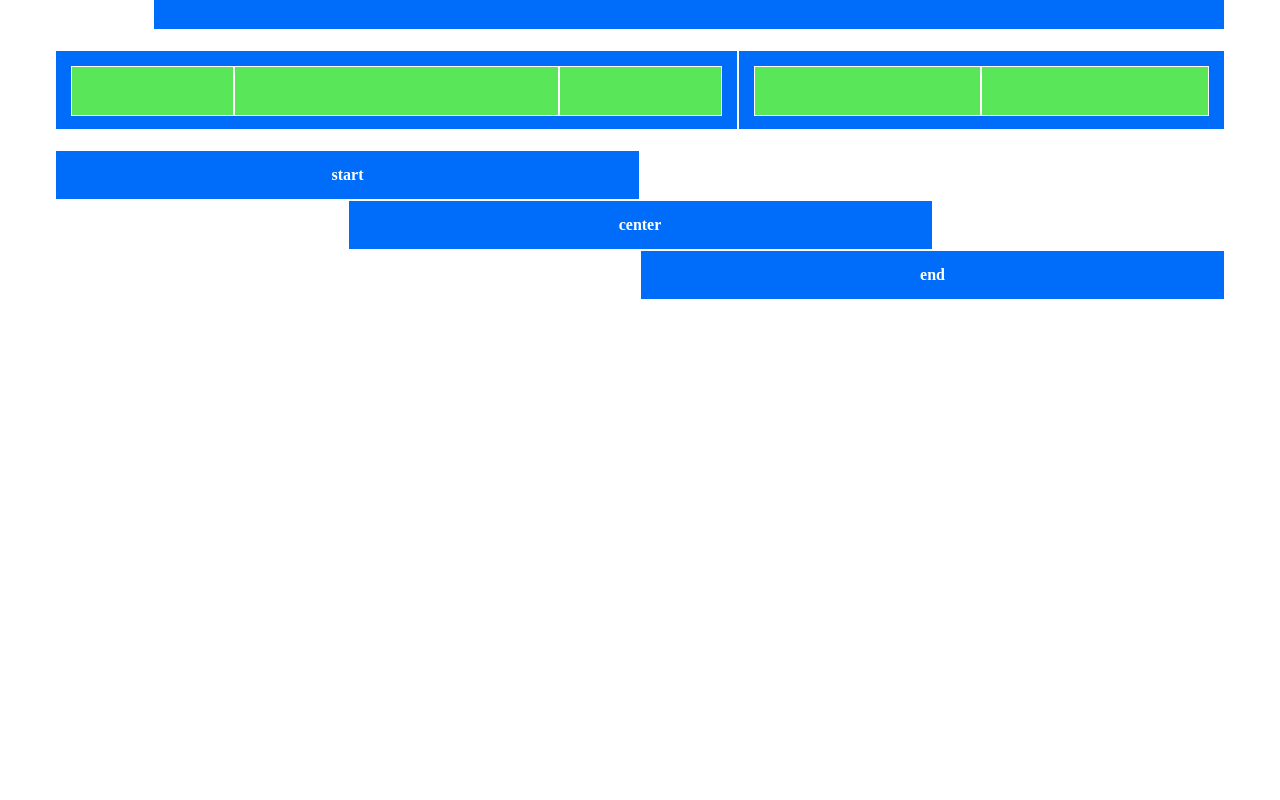
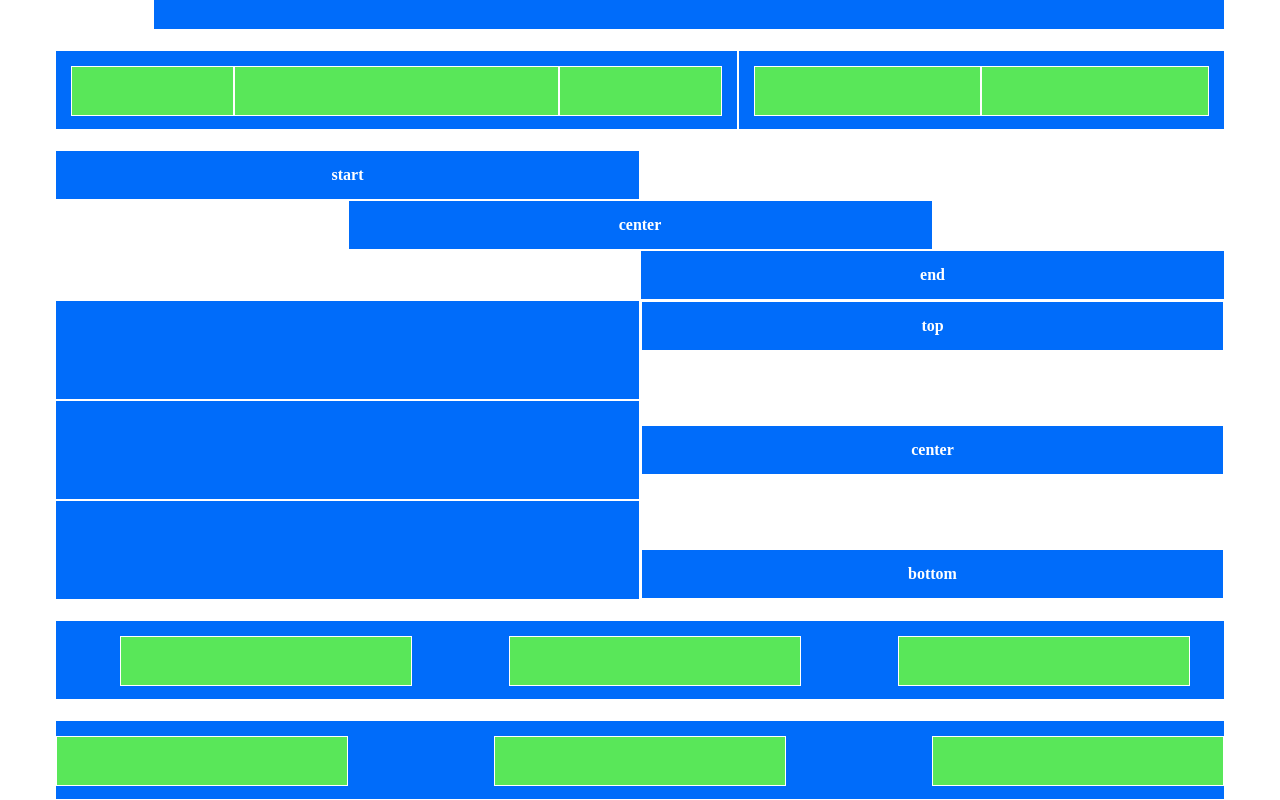
Before and after one commit to AlessandroBonifazi/html-css-12bool, a plain HTML site: page index.html in a window 1280 px wide. Shown: the part 1260-2060 px from the top of the page. Before the commit the page ends 1560 px from the top, so only its background shows below. Drawn offline with Linux system fonts and the light colour scheme.

Commit message:
adding justify content examples

```diff
--- a/css/style.css
+++ b/css/style.css
@@ -41,8 +41,15 @@
     height: 100px;
 }
 
-.margin-10 {
+.width-100 {
+    width: 100%;
+}
+.margin-15 {
     margin: 15px;
+}
+
+.margin-top {
+    margin-top: 15px;
 }
 
 .center {
@@ -50,3 +57,18 @@
     align-items: center;
     justify-content: center;
 }
+
+.bottom {
+    display: flex;
+    align-items: flex-end;
+}
+
+.space-around {
+    display: flex;
+    justify-content: space-around;
+}
+
+.space-between {
+    display: flex;
+    justify-content: space-between;
+}
--- a/index.html
+++ b/index.html
@@ -54,14 +54,14 @@
         <!-- Nested Col -->
         <div class="row">
             <div class="col-6 bg-blue border height-80">
-                <div class="row margin-10">
+                <div class="row margin-15">
                     <div class="col-2 bg-green border height-50 center">Nested 2 col</div>
                     <div class="col-2 bg-green border height-50 center">Nested 2 col</div>
                     <div class="col-8 bg-green border height-50 center">Nested 8 col</div>
                 </div>
             </div>
             <div class="col-6 bg-blue border height-80">
-                <div class="row margin-10">
+                <div class="row margin-15">
                     <div class="col-6 bg-green border height-50 center">Nested 6 col</div>
                     <div class="col-6 bg-green border height-50 center">Nested 6 col</div>
                 </div>
@@ -151,14 +151,14 @@
         <!-- Nested -->
         <div class="row padding-top">
             <div class="col-7 bg-blue border height-80">
-                <div class="row margin-10">
+                <div class="row margin-15">
                     <div class="col-3 bg-green border height-50 center"></div>
                     <div class="col-6 bg-green border height-50 center"></div>
                     <div class="col-3 bg-green border height-50 center"></div>
                 </div>
             </div>
             <div class="col-5 bg-blue border height-80">
-                <div class="row margin-10">
+                <div class="row margin-15">
                     <div class="col-6 bg-green border height-50 center"></div>
                     <div class="col-6 bg-green border height-50 center"></div>
                 </div>
@@ -177,6 +177,54 @@
         <div class="row">
             <div class="col-6 col-offset-6 bg-blue border height-50 center">end</div>
         </div>
+
+        <div class="row">
+            <div class="col-6 bg-blue border height-100"></div>
+            <div class="col-6 border height-100">
+                <div class="row">
+                    <div class="col-12 bg-blue border height-50 center">top</div>
+                </div>
+            </div>
+        </div>
+
+        <div class="row">
+            <div class="col-6 bg-blue border height-100"></div>
+            <div class="col-6 border height-100 center">
+                <div class="row width-100">
+                    <div class="col-12 bg-blue border height-50 center">center</div>
+                </div>
+            </div>
+        </div>
+
+        <div class="row">
+            <div class="col-6 bg-blue border height-100"></div>
+            <div class="col-6 border height-100 bottom">
+                <div class="row width-100">
+                    <div class="col-12 bg-blue border height-50 center">bottom</div>
+                </div>
+            </div>
+        </div>
+
+        <!-- Justify content -->
+        <div class="row padding-top">
+            <div class="col-12 bg-blue border height-80">
+                <div class="row width-100 space-around margin-15">
+                    <div class="col-3 bg-green border height-50"></div>
+                    <div class="col-3 bg-green border height-50"></div>
+                    <div class="col-3 bg-green border height-50"></div>
+                </div>
+            </div>
+        </div>
+
+        <div class="row padding-top">
+            <div class="col-12 bg-blue border height-80">
+                <div class="row width-100 space-between margin-top">
+                    <div class="col-3 bg-green border height-50"></div>
+                    <div class="col-3 bg-green border height-50"></div>
+                    <div class="col-3 bg-green border height-50"></div>
+                </div>
+            </div>
+        </div>
     </div>
 </body>
 
```
